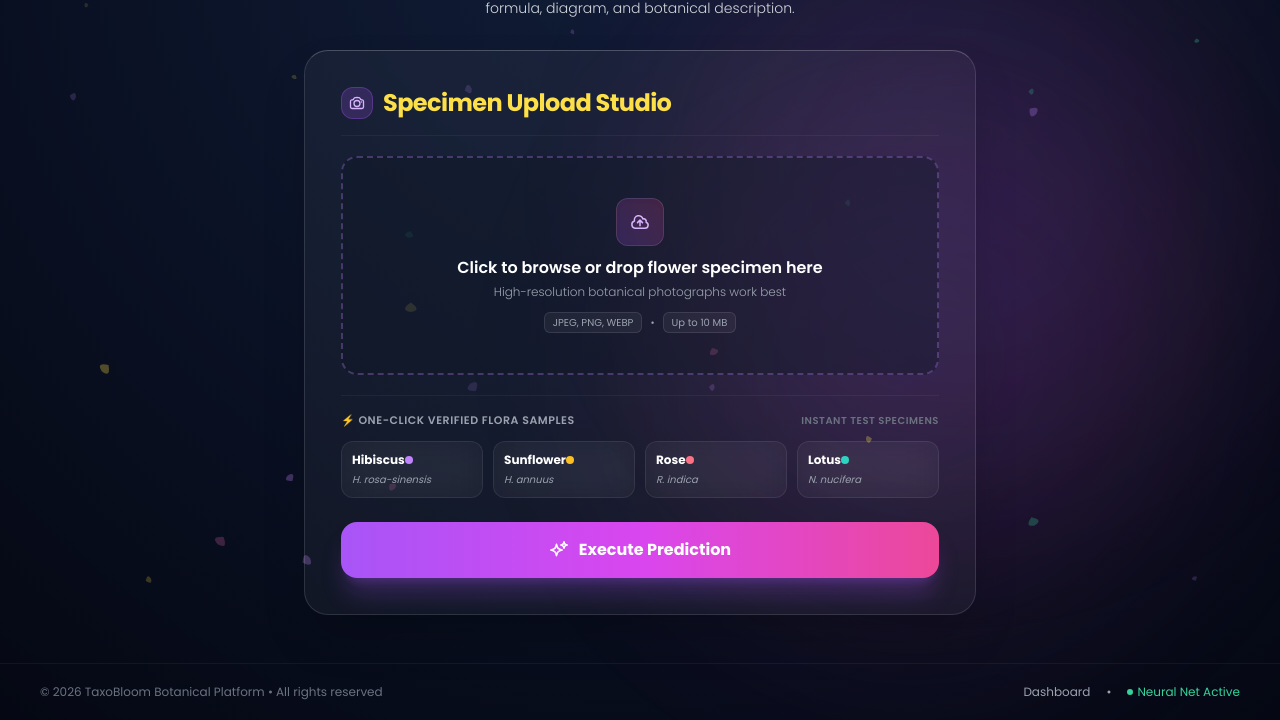
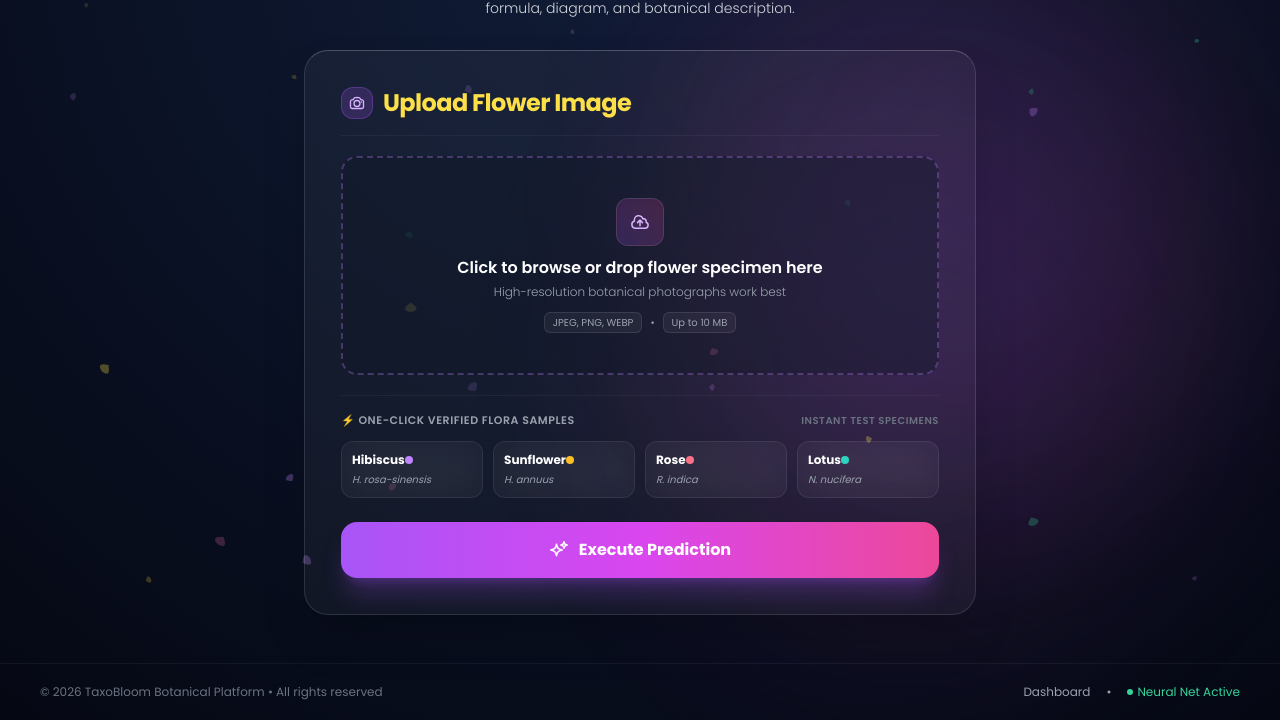
Before and after one commit to Akshitha-Veepanjeri-G/Taxobloom, a plain HTML site: page static/index.html in a window 1280 px wide. Shown: the part 213-933 px from the top of the page. Drawn offline with nearby package versions, Linux system fonts and the light colour scheme; sample sign-in values are in the browser's storage.

Commit message:
fix(ui): rename Specimen Upload Studio to Upload Flower Image on predict page

```diff
--- a/static/index.html
+++ b/static/index.html
@@ -342,7 +342,7 @@
                             </svg>
                         </div>
                         <h3 class="text-xl sm:text-2xl font-bold text-yellow-300 tracking-tight">
-                            Specimen Upload Studio
+                            Upload Flower Image
                         </h3>
                     </div>
                     <span id="filePill"
```
